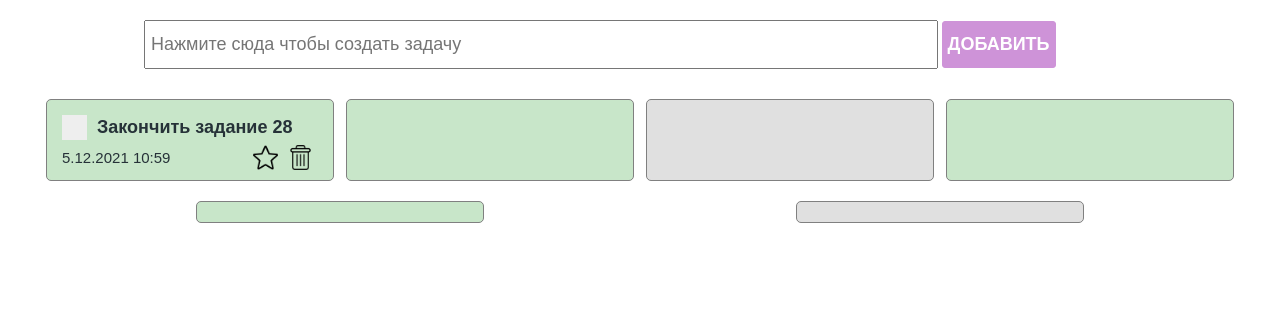
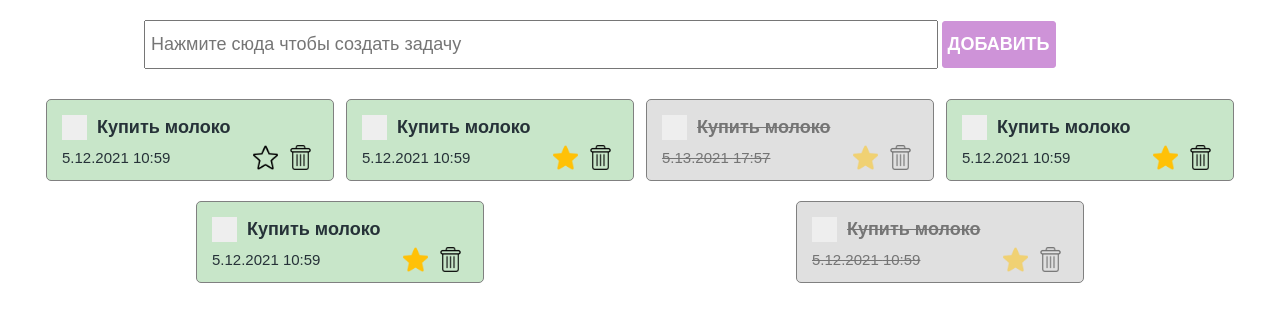
Before and after one commit to bejandor/todo, a Django app: template main/templates/index.html in a window 1280 px wide. Shown: the top 322 px of the page. Run offline with Django 3.2, Linux system fonts and the light colour scheme; the template is opened without the code that fills it, so the values that code supplies are empty.

Commit message:
set static and media urls and roots

```diff
--- a/TODO/urls.py
+++ b/TODO/urls.py
@@ -16,12 +16,11 @@ Including another URLconf
 from django.contrib import admin
 from django.urls import path
 from main.views import homepage
-from main.views import test,second,third
+from django.conf import settings
+from django.conf.urls.static import static
 
 urlpatterns = [
     path('admin/', admin.site.urls),
-    path("",homepage,name="home"),
-    path("test/", test, name="test"),
-    path("test2/",second),
-    path("test3/",third)
-]
+    path("", homepage, name="home")
+] + static(settings.STATIC_URL, document_root = settings.STATIC_ROOT) \
+  + static(settings.MEDIA_URL, document_root = settings.MEDIA_ROOT)
--- a/main/static/Scripts/script.js
+++ /dev/null
@@ -1,15 +0,0 @@
-
-function change_text(){
-  let checkbox = document.getElementById("checkbox")
-  let text = document.getElementsByClassName("todo_item")[0]
-
-  if(checkbox.checked){
-    text.style ="text-decoration:underline"
-
-  }
-  else{
-      text.style ="text-decoration:none"
-
-  }
-
-}
--- a/main/templates/index.html
+++ b/main/templates/index.html
@@ -1,3 +1,4 @@
+{%load static%}
 <!DOCTYPE html>
 <html lang="en">
 <head>
@@ -6,8 +7,12 @@
     <meta name="viewport" content="width=device-width, initial-scale=1.0">
 
     <title>ToDo</title>
-    <link rel="stylesheet" href="./styles/index.css"/>
-    <link rel="stylesheet" href="./styles/checkbox.css"/>
+
+    <!-- <link rel="stylesheet" href="./styles/index.css"/> -->
+    <link href="{% static 'styles/index.css' %}" rel="stylesheet">
+
+    <link href="{% static 'styles/checkbox.css' %}" rel="stylesheet">
+
 
 </head>
 <body>
@@ -28,7 +33,7 @@
                         <input type="checkbox" id="checkbox" onchange="change_text()">
                         <span class="checkmark"></span>
                     </label>
-                    <h4>Закончить задание 28</h4>
+                    <h4>Купить молоко</h4>
                 </div>
 
                 <div class="todo_item_footer">
@@ -41,22 +46,97 @@
             </div>
 
             <div class="todo_item marked">
+                <div class="todo_item_header">
+                    <label class="checkbox_container">
+                        <input type="checkbox" id="checkbox" onchange="change_text()">
+                        <span class="checkmark"></span>
+                    </label>
+                    <h4>Купить молоко</h4>
+                </div>
+
+                <div class="todo_item_footer">
+                   <p>5.12.2021 <span>10:59</span> </p> <!-- Для обработки с backend -->
+                   <div class="action_buttons">
+                        <img src="./icons/active_star.png" />
+                        <img src="./icons/delete.png" />
+                   </div> <!-- Иконки в 1 строчку -->
+                </div>
 
             </div>
 
             <div class="todo_item done">
+                <div class="todo_item_header">
+                    <label class="checkbox_container">
+                        <input type="checkbox" id="checkbox" onchange="change_text()">
+                        <span class="checkmark"></span>
+                    </label>
+                    <h4>Купить молоко</h4>
+                </div>
+
+                <div class="todo_item_footer">
+                   <p>5.13.2021 <span>17:57</span> </p> <!-- Для обработки с backend -->
+                   <div class="action_buttons">
+                        <img src="./icons/active_star.png" />
+                        <img src="./icons/delete.png" />
+                   </div> <!-- Иконки в 1 строчку -->
+                </div>
 
             </div>
 
             <div class="todo_item marked">
+                <div class="todo_item_header">
+                    <label class="checkbox_container">
+                        <input type="checkbox" id="checkbox" onchange="change_text()">
+                        <span class="checkmark"></span>
+                    </label>
+                    <h4>Купить молоко</h4>
+                </div>
+
+                <div class="todo_item_footer">
+                   <p>5.12.2021 <span>10:59</span> </p> <!-- Для обработки с backend -->
+                   <div class="action_buttons">
+                        <img src="./icons/active_star.png" />
+                        <img src="./icons/delete.png" />
+                   </div> <!-- Иконки в 1 строчку -->
+                </div>
 
             </div>
 
             <div class="todo_item">
+                <div class="todo_item_header">
+                    <label class="checkbox_container">
+                        <input type="checkbox" id="checkbox" onchange="change_text()">
+                        <span class="checkmark"></span>
+                    </label>
+                    <h4>Купить молоко</h4>
+                </div>
+
+                <div class="todo_item_footer">
+                   <p>5.12.2021 <span>10:59</span> </p> <!-- Для обработки с backend -->
+                   <div class="action_buttons">
+                        <img src="./icons/active_star.png" />
+                        <img src="./icons/delete.png" />
+                   </div> <!-- Иконки в 1 строчку -->
+                </div>
 
             </div>
 
             <div class="todo_item done">
+                <div class="todo_item_header">
+                    <label class="checkbox_container">
+                        <input type="checkbox" id="checkbox" onchange="change_text()">
+                        <span class="checkmark"></span>
+                    </label>
+                    <h4>Купить молоко</h4>
+                </div>
+
+                <div class="todo_item_footer">
+                   <p>5.12.2021 <span>10:59</span> </p> <!-- Для обработки с backend -->
+                   <div class="action_buttons">
+                        <img src="./icons/active_star.png" />
+                        <img src="./icons/delete.png" />
+                   </div> <!-- Иконки в 1 строчку -->
+                </div>
 
             </div>
 
```
Also changed, not shown: TODO/settings.py (+6 -2 lines), main/static/index.html (deleted, +0 -73 lines), main/views.py (+5 -8 lines), db.sqlite3.
